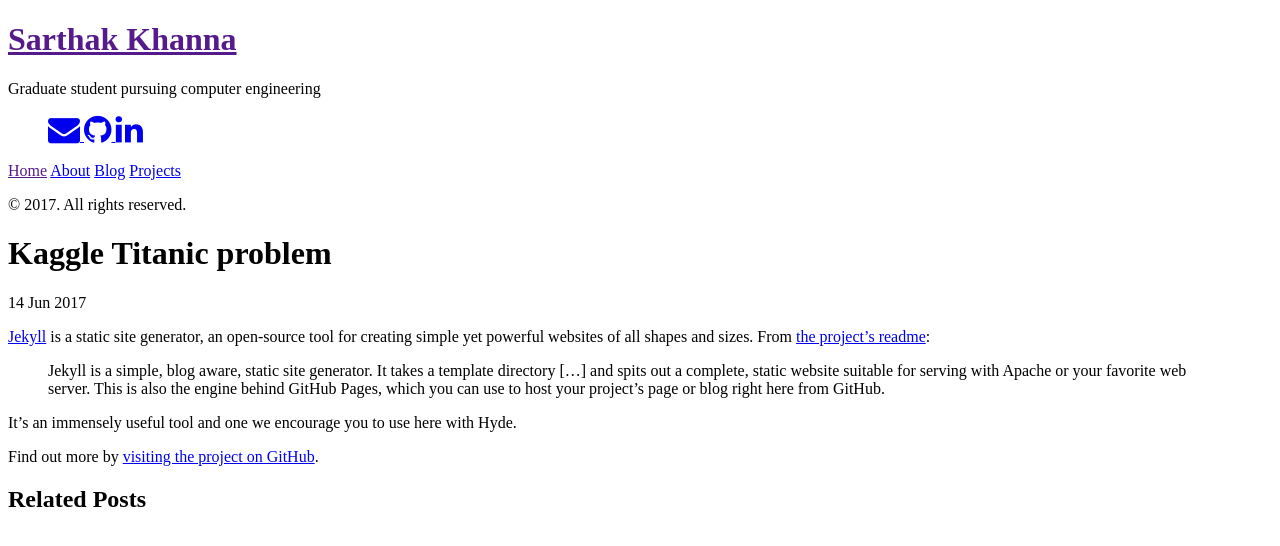
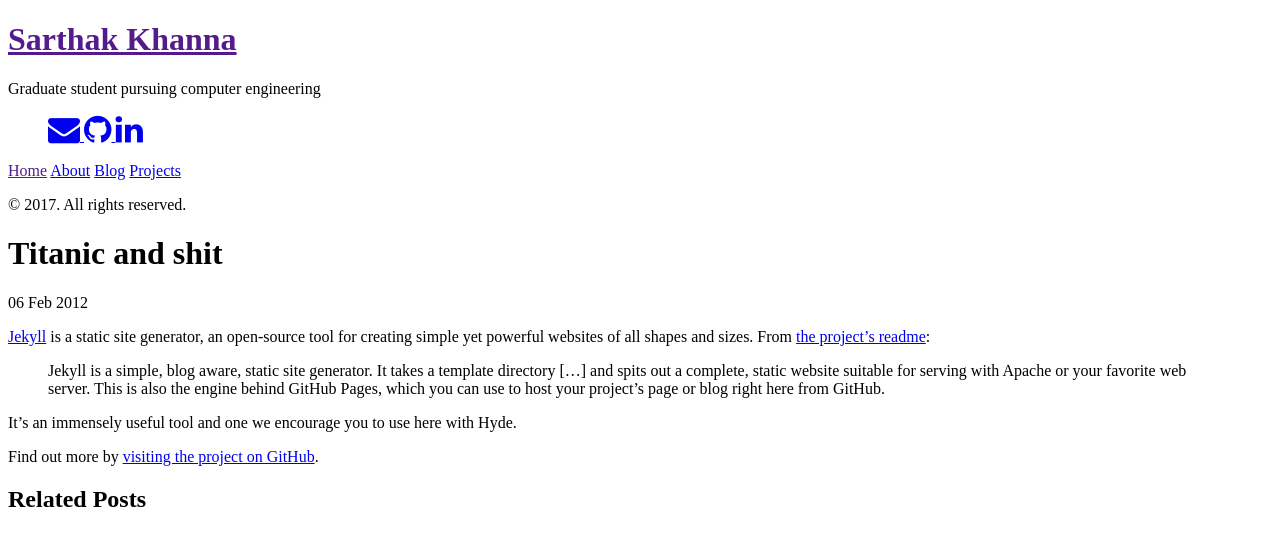
Before and after one commit to khannasarthak/khannasarthak.github.io, a Jekyll site: the page built from _posts/2012-02-06-titanic-stuff.md, in a window 1280 px wide. Shown: the top 546 px of the page. Built offline with Jekyll 4.4.1, drawn with Linux system fonts in a browser that asks for light colours; nearby versions of some CDN libraries.

Commit message:
testing
name change

```diff
--- a/_posts/2017-06-14-Kaggle-titanic.md
+++ b/_posts/2012-02-06-titanic-stuff.md
@@ -1,7 +1,6 @@
 ---
 layout: post
-title: Kaggle Titanic problem
-date: 2017-06-14
+title: Titanic and shit
 ---
 
 [Jekyll](http://jekyllrb.com) is a static site generator, an open-source tool for creating simple yet powerful websites of all shapes and sizes. From [the project's readme](https://github.com/mojombo/jekyll/blob/master/README.markdown):
```
